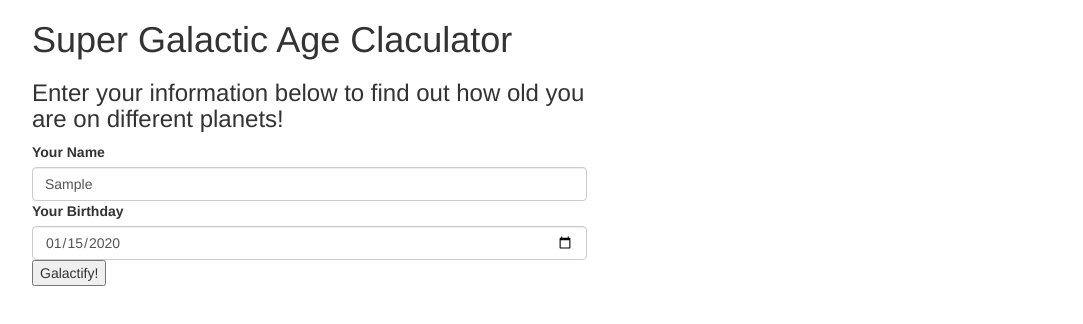
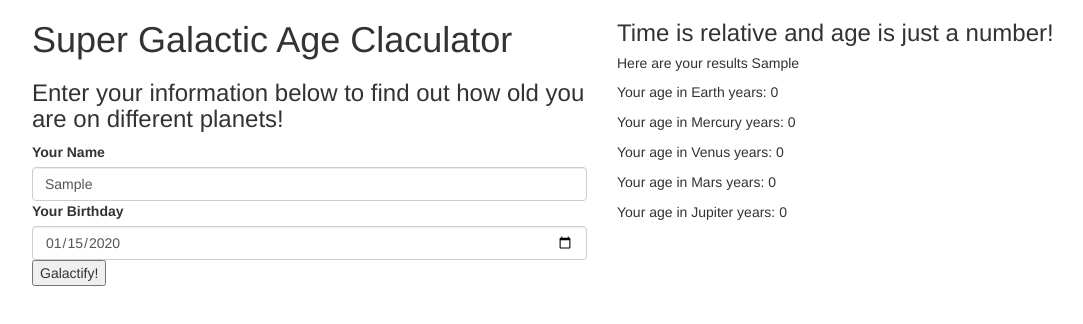
Before and after one commit to jhvozdovich/galactic-age-calculator, a website built with webpack: page src/index.html in a window 1280 px wide. Both pictures are taken after typing "Sample", "2020-01-15" into the empty fields and a click on the button "Galactify!". Shown: the whole page, without its empty margins (38-1121 px from the left). Built offline with nearby package versions, Linux system fonts and the light colour scheme.

Commit message:
add UI for age calculation display

```diff
--- a/src/index.html
+++ b/src/index.html
@@ -18,8 +18,14 @@
             <button type="submit">Galactify!</button>
           </form>
         </div>
-        <div class="col-md-6">
-
+        <div class="col-md-6 age-results">
+          <h3>Time is relative and age is just a number!</h3>
+          <h5>Here are your results <span id="user-name"></span></h5>
+          <p>Your age in Earth years: <span id="earth-years"></span></p>
+          <p>Your age in Mercury years: <span id="mercury-years"></span></p>
+          <p>Your age in Venus years: <span id="venus-years"></span></p>
+          <p>Your age in Mars years: <span id="mars-years"></span></p>
+          <p>Your age in Jupiter years: <span id="jupiter-years"></span></p>
         </div>
       </div>
     </div>
--- a/src/main.js
+++ b/src/main.js
@@ -14,8 +14,13 @@ $(document).ready(function() {
     let day = parseInt(birthday.slice(8));
 
     let user = new User(name, year, month, day);
-
-    console.log(user);
-
+    let earthAge = user.findAge();
+    $("#user-name").text(name);
+    $("#earth-years").text(earthAge);
+    $("#mercury-years").text(user.findMercury(earthAge));
+    $("#venus-years").text(user.findVenus(earthAge));
+    $("#mars-years").text(user.findMars(earthAge));
+    $("#jupiter-years").text(user.findJupiter(earthAge));
+    $(".age-results").show();
   });
 });
--- a/src/styles.css
+++ b/src/styles.css
@@ -0,0 +1,3 @@
+.age-results {
+  display: none;
+}
```
